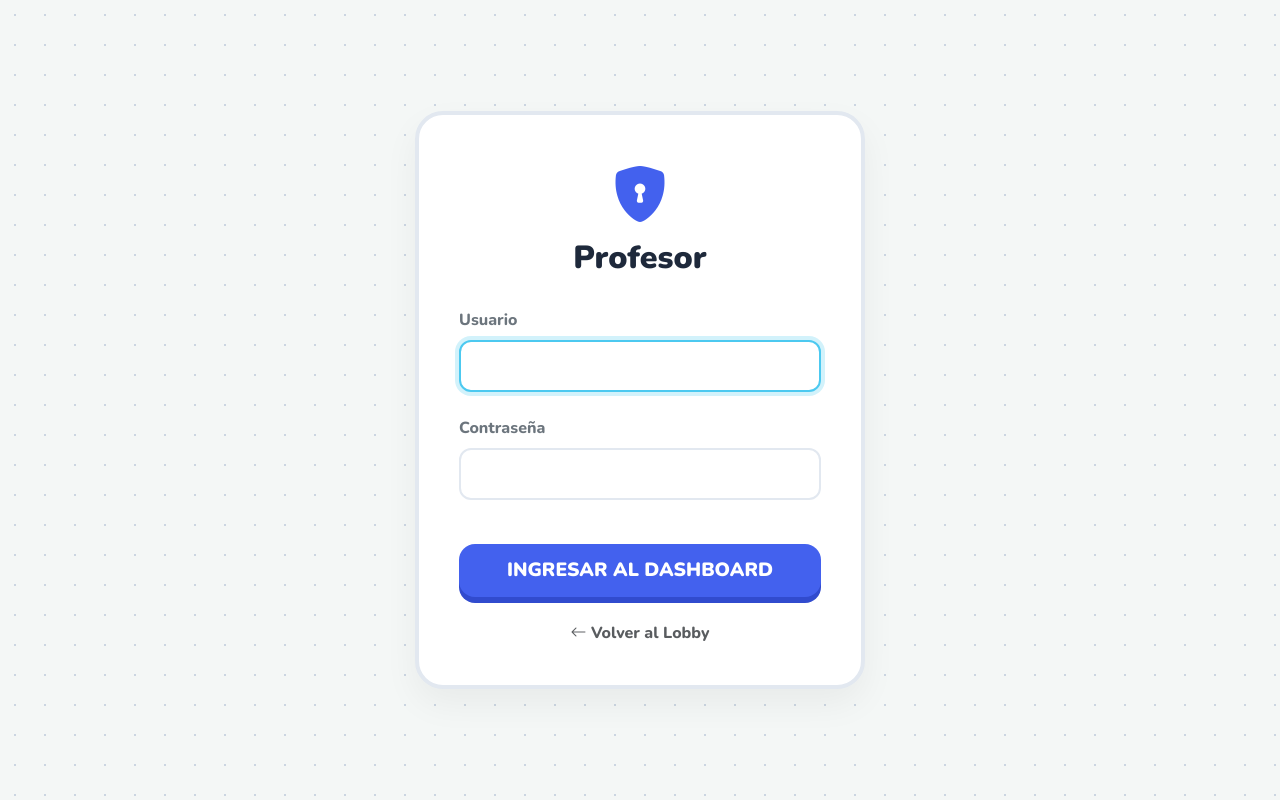
After one commit to Code-Tech-Software/NextLevel, a Django app: page /login/ in a window 1280 px wide. The commit adds this page. Run offline with Django 5.2, Linux system fonts and the light colour scheme.

Commit message:
agregados de funcionalidad menores

```diff
--- a/Misiones/urls.py
+++ b/Misiones/urls.py
@@ -1,5 +1,6 @@
 from django.urls import path
 from . import views
+from django.contrib.auth import views as auth_views
 
 urlpatterns = [
     path('seleccionar-clase/', views.seleccionar_clase, name='seleccionar_clase'),
@@ -22,4 +23,7 @@ urlpatterns = [
     path('clase/<int:clase_id>/matriz/', views.matriz_calificaciones, name='matriz_calificaciones'),
 
     path('clase/<int:clase_id>/progreso/', views.mi_progreso, name='mi_progreso'),
+
+    path('login/', auth_views.LoginView.as_view(), name='login'),
+path('logout/', auth_views.LogoutView.as_view(), name='logout'),
 ]
--- a/NextLevel/settings.py
+++ b/NextLevel/settings.py
@@ -28,6 +28,7 @@ SECRET_KEY = 'django-insecure-362+my=6#wjjfx-1#%wnyf_rdk5$09%($j^p=rc)cp!jg61fjn
 # SECURITY WARNING: don't run with debug turned on in production!
 DEBUG = True
 ALLOWED_HOSTS = ['*']
+
 CSRF_TRUSTED_ORIGINS = [
     "https://next-level.up.railway.app",
 ]
@@ -144,3 +145,8 @@ CLOUDINARY_STORAGE = {
 
 MEDIA_URL = '/media/'
 MEDIA_ROOT = os.path.join(BASE_DIR, 'media')
+
+
+LOGIN_REDIRECT_URL = 'dashboard_profesor'
+LOGIN_URL = 'login'
+LOGOUT_REDIRECT_URL = '/login/'
--- a/NextLevel/urls.py
+++ b/NextLevel/urls.py
@@ -7,6 +7,7 @@ from Misiones.views import home_redirect
 
 urlpatterns = [
     path('', home_redirect),
+    path('', include('Misiones.urls')),
     path('admin/', admin.site.urls),
-    path('misiones/', include('Misiones.urls')),
+
 ] + static(settings.MEDIA_URL, document_root=settings.MEDIA_ROOT)
--- /dev/null
+++ b/templates/registration/login.html
@@ -0,0 +1,115 @@
+<!DOCTYPE html>
+<html lang="es">
+<head>
+    <meta charset="UTF-8">
+    <meta name="viewport" content="width=device-width, initial-scale=1.0">
+    <title>Acceso Profesores</title>
+    <link href="https://cdn.jsdelivr.net/npm/bootstrap@5.3.2/dist/css/bootstrap.min.css" rel="stylesheet">
+    <link rel="stylesheet" href="https://cdn.jsdelivr.net/npm/bootstrap-icons@1.11.1/font/bootstrap-icons.css">
+    <link href="https://fonts.googleapis.com/css2?family=Nunito:wght@400;600;800;900&display=swap" rel="stylesheet">
+
+    <style>
+        body {
+            font-family: 'Nunito', sans-serif;
+            background-color: #f4f7f6;
+            background-image: radial-gradient(#cbd5e1 1.5px, transparent 1.5px);
+            background-size: 30px 30px;
+            min-height: 100vh;
+            display: flex;
+            align-items: center;
+            justify-content: center;
+        }
+        .login-card {
+            background: white;
+            border-radius: 28px;
+            border: 4px solid #e2e8f0;
+            box-shadow: 0 15px 35px rgba(0,0,0,0.05);
+            padding: 40px;
+            width: 100%;
+            max-width: 450px;
+            position: relative;
+            overflow: hidden;
+        }
+        .login-header {
+            text-align: center;
+            margin-bottom: 30px;
+        }
+        .login-icon {
+            font-size: 3.5rem;
+            color: #4361ee;
+            margin-bottom: 10px;
+        }
+        .login-title {
+            font-weight: 900;
+            color: #1e293b;
+            font-size: 2rem;
+        }
+        .form-control {
+            border-radius: 12px;
+            padding: 12px 20px;
+            border: 2px solid #e2e8f0;
+            font-weight: 600;
+        }
+        .form-control:focus {
+            border-color: #4cc9f0;
+            box-shadow: 0 0 0 0.25rem rgba(76, 201, 240, 0.25);
+        }
+        .btn-login {
+            background: #4361ee;
+            color: white;
+            font-weight: 900;
+            font-size: 1.2rem;
+            text-transform: uppercase;
+            border-radius: 16px;
+            padding: 12px;
+            width: 100%;
+            border: none;
+            box-shadow: 0 6px 0 #314bce;
+            margin-top: 20px;
+            transition: all 0.1s;
+        }
+ .btn-login:hover {
+    background: #314bce;
+    box-shadow: 0 6px 0 #23399e;
+    color: white;
+}
+.btn-login:active {
+    transform: translateY(6px);
+    box-shadow: 0 0px 0 #23399e;
+}
+    </style>
+</head>
+<body>
+
+<div class="container">
+    <div class="row justify-content-center">
+        <div class="login-card">
+            <div class="login-header">
+                <i class="bi bi-shield-lock-fill login-icon"></i>
+                <h2 class="login-title">Profesor</h2>
+            </div>
+
+            <form method="post">
+                {% csrf_token %}
+                <div class="mb-4">
+                    <label for="id_username" class="form-label fw-bold text-secondary">Usuario</label>
+                    <input type="text" name="username" class="form-control" id="id_username" required autofocus>
+                </div>
+                <div class="mb-4">
+                    <label for="id_password" class="form-label fw-bold text-secondary">Contraseña</label>
+                    <input type="password" name="password" class="form-control" id="id_password" required>
+                </div>
+                <button type="submit" class="btn-login">Ingresar al Dashboard</button>
+            </form>
+
+            <div class="text-center mt-4">
+                <a href="/" class="text-muted fw-bold text-decoration-none">
+                    <i class="bi bi-arrow-left"></i> Volver al Lobby
+                </a>
+            </div>
+        </div>
+    </div>
+</div>
+
+</body>
+</html>
```
Also changed, not shown: Misiones/views.py (+8 -7 lines), templates/Alumnos/seleccionar_clase.html (+49 -4 lines), templates/Profesor/dashboard_principal.html (+54 -4 lines).
